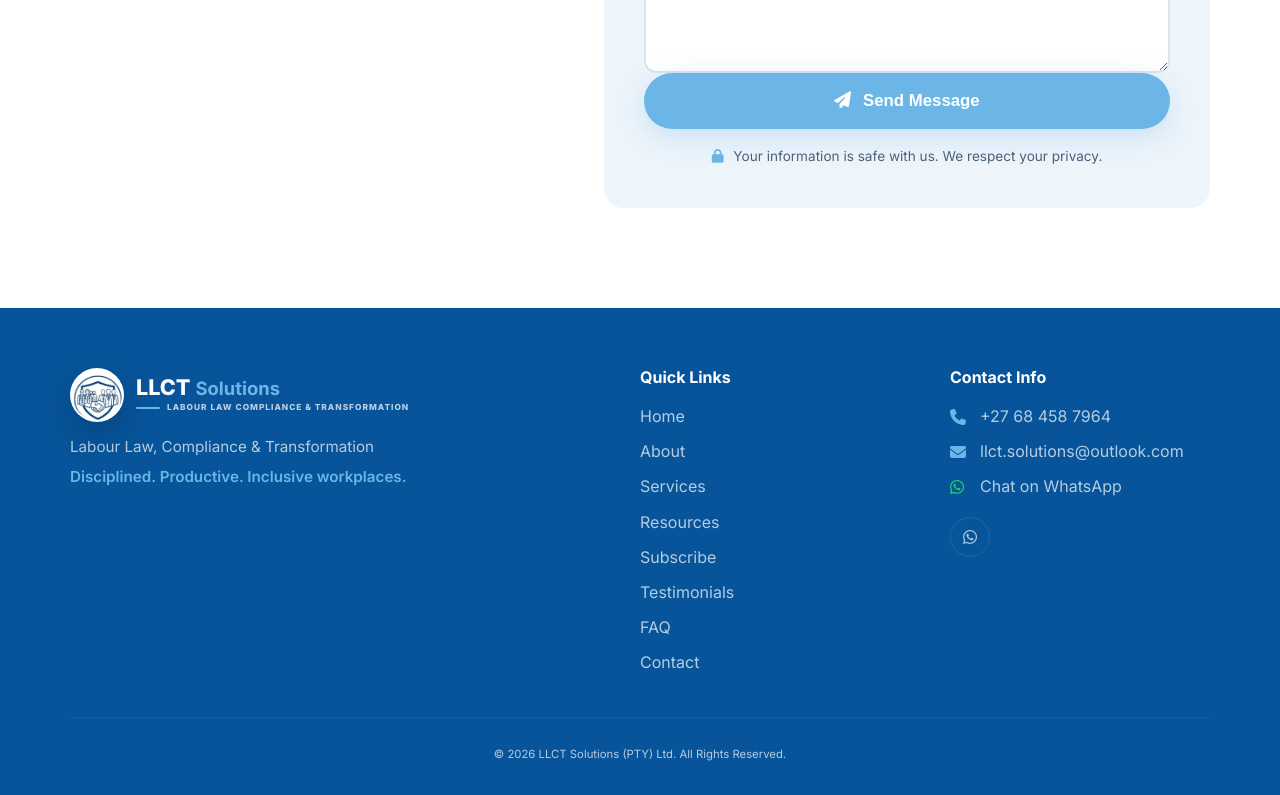
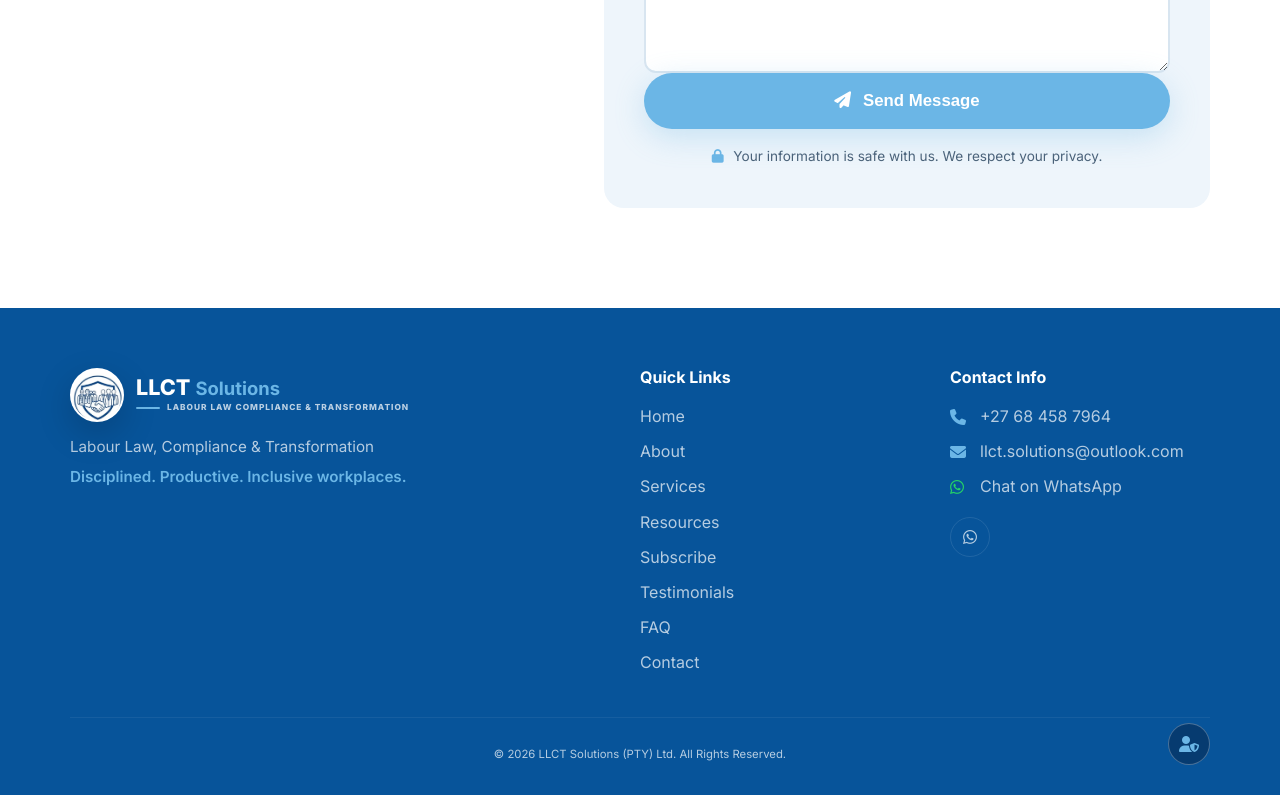
Before and after one commit to Sifundodube/LLCT-Solutions, a website: page public/index.html in a window 1280 px wide. Shown: the part 9863-10658 px from the top of the page. Drawn offline with nearby package versions, Linux system fonts and the light colour scheme; no server answers; a web font is replaced by a local one.

Commit message:
Add admin login footer bubble

```diff
--- a/public/index.html
+++ b/public/index.html
@@ -1094,6 +1094,9 @@
         </div>
         <div class="footer-bottom">
             <small>© 2026 LLCT Solutions (PTY) Ltd. All Rights Reserved.</small>
+            <a href="/admin" class="admin-bubble" aria-label="Open admin login" title="Admin login">
+                <i class="fas fa-user-shield" aria-hidden="true"></i>
+            </a>
         </div>
     </div>
 </footer>
--- a/public/style.css
+++ b/public/style.css
@@ -2331,10 +2331,36 @@ footer {
 }
 
 .footer-bottom {
+    position: relative;
     border-top: 1px solid rgba(255, 255, 255, 0.06);
     padding-top: 24px;
     text-align: center;
     font-size: 0.85rem;
+}
+
+.admin-bubble {
+    position: absolute;
+    right: 0;
+    bottom: 0;
+    width: 42px;
+    height: 42px;
+    border: 1px solid rgba(255, 255, 255, 0.28);
+    border-radius: 50%;
+    background: var(--primary-dark);
+    color: var(--accent);
+    display: inline-flex;
+    align-items: center;
+    justify-content: center;
+    font-size: 1rem;
+    text-decoration: none;
+    transition: all var(--transition);
+}
+
+.admin-bubble:hover,
+.admin-bubble:focus-visible {
+    background: var(--accent);
+    color: var(--primary-dark);
+    transform: translateY(-3px);
 }
 
 /* ---------- RESPONSIVE ---------- */
```
